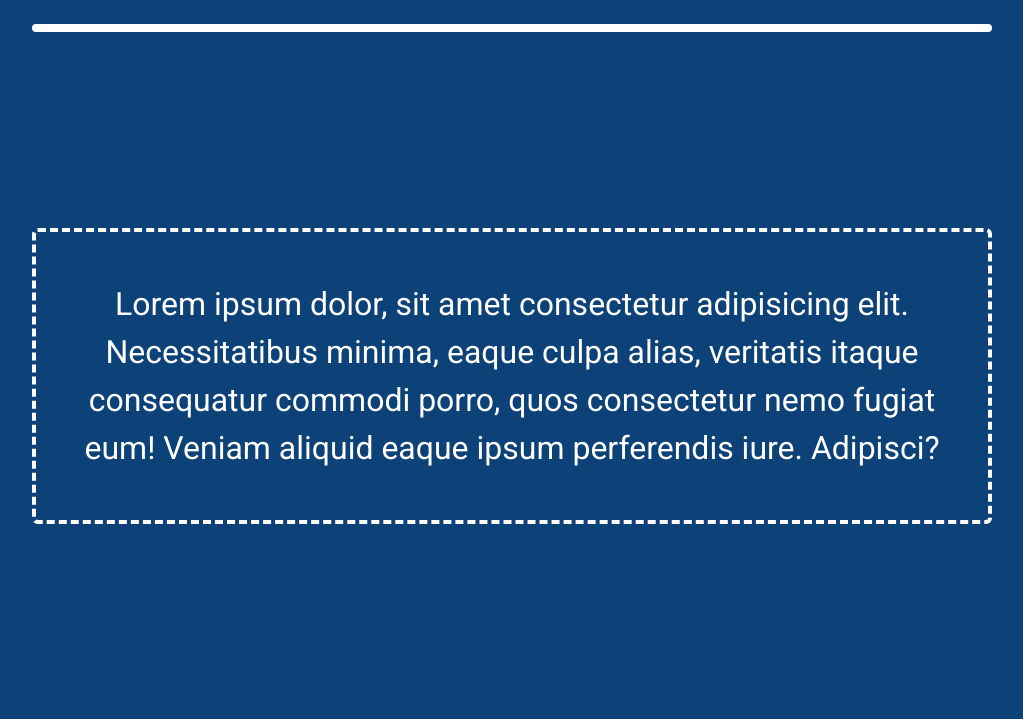
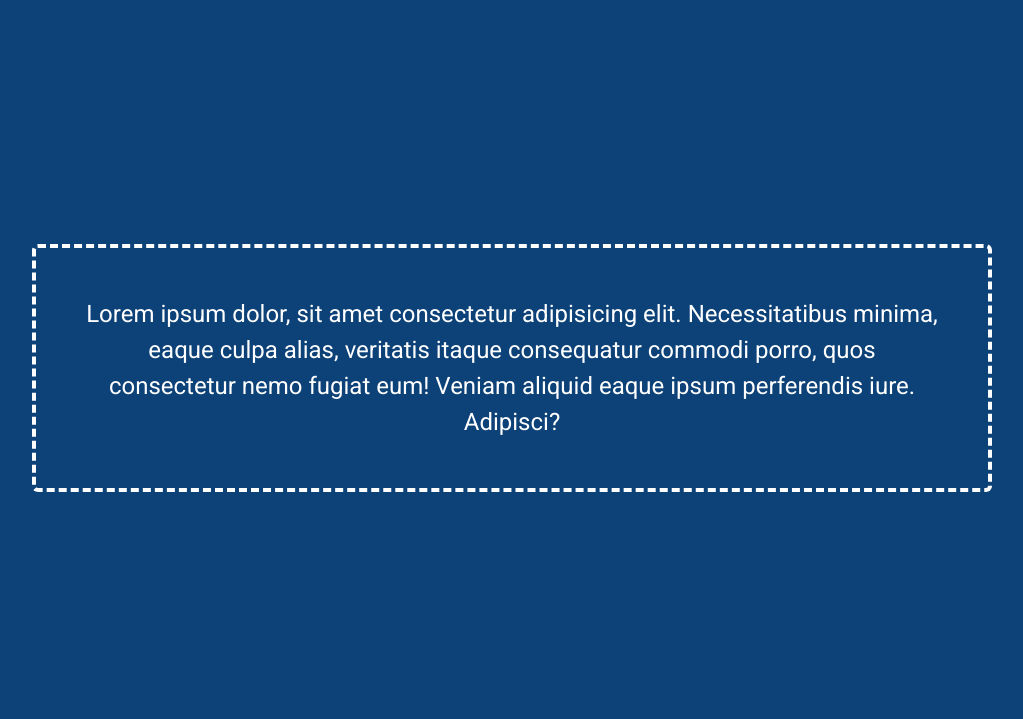
Before and after one commit to InnoSWP/Intaby, a Django app: template web-app/static/templates/page_of_answer.html in a window 1280 px wide. Shown: the top 719 px of the page, without its empty margins (128-1151 px from the left). Run offline with Django 4.2, Linux system fonts and the light colour scheme; the template is opened without the code that fills it, so the values that code supplies are empty.

Commit message:
Add animation to time scale

```diff
--- a/web-app/static/scripts/addAnswer_answerPage.js
+++ b/web-app/static/scripts/addAnswer_answerPage.js
@@ -6,11 +6,12 @@ window.onload = (() => {
         const element = createAnswer(index)
         wrapper.append(element)
     }
+    animation(15)
 })
 
 function createAnswer(_index) {
     var element = document.createElement("button")
-    element.classList.add("Answer_button", "col-4", "btn", "py-4", "px-2", "mb-2", "text-white",
+    element.classList.add("Answer_button", "col-4", "btn", "py-4", "px-2", "mb-4", "mb-lg-2", "text-white",
         "col-md-12", "col-lg-5", "position-relative")
     if (_index % 2 === 1) {
         element.classList.add("me-lg-2")
@@ -86,3 +87,15 @@ function addEvent(_element, type) {
             break
     }
 }
+
+// animation
+
+ function animation(duration){
+    var scale = document.getElementsByClassName('Time_scale')[0]
+    var newStyles = document.createElement('style')
+    newStyles.innerHTML = ".Time_scale {" +
+        "transition: width " + Number(duration) + "s " + "ease-in;" +
+    "width :" + 0
+    "}"
+    scale.append(newStyles)
+}
--- a/web-app/static/scripts/addParticipant.js
+++ b/web-app/static/scripts/addParticipant.js
@@ -1,7 +1,3 @@
-<<<<<<< HEAD
-=======
-
->>>>>>> 2dc3a13b95428debac8acab6e51880a37d3f4f01
 
 function addParticipant(number) {
     var wrapper = document.getElementsByClassName('waiting_hall_wrapper')[0]
--- a/web-app/static/styles/new_style_1.css
+++ b/web-app/static/styles/new_style_1.css
@@ -38,6 +38,16 @@ header {
 
 /* Page of answer */
 
+/* .Time_scale {
+    transition: width 15s ease-in;
+    transition-property: width;
+    transition-timing-function: ease-in;
+} */
+
+/* .Time_scale:hover {
+    width: 0px;
+} */
+
 .Content_wrapper {
     width: 90%;
     height: 90%;
@@ -61,18 +71,6 @@ header {
     text-decoration: none;
 }
 
-@media (min-width: 768px) {
-    .Question_wrapper {
-        font-size: x-large;
-    }
-
-    .Answer_button {
-        font-size: large;
-    }
-
-}
-
-
 @media (min-width: 576px) {
     .Question_wrapper {
         font-size: xx-large;
@@ -80,8 +78,56 @@ header {
 
     .Answer_button {
         font-size: x-large;
+        min-height: 40%;
+    }
+
+    .Content_wrapper {
+        height: 60%;
     }
 }
+
+@media (max-width: 768px) {
+    .Question_wrapper {
+        font-size: xx-large;
+    }
+
+    .Answer_button {
+        font-size: x-large;
+        min-height: 20%;
+    }
+
+    .Content_wrapper {
+        height: 80%;
+    }
+}
+
+@media (min-width: 1024px) {
+
+    .Answer_button {
+        font-size: x-large;
+        min-height: 30%;
+    }
+
+}
+
+@media (min-width: 1280px) {
+    .Question_wrapper {
+        font-size: x-large;
+    }
+
+    .Content_wrapper {
+        height: 90%;
+    }
+
+}
+
+
+
+
+
+
+
+
 
 /* page_of_create */
 
@@ -431,6 +477,7 @@ a {
     .person {
         font-size: xx-large;
     }
+
     .user_icon {
         height: 100%;
         width: 8%;
--- a/web-app/static/templates/page_of_answer.html
+++ b/web-app/static/templates/page_of_answer.html
@@ -23,12 +23,12 @@
 </head>
 
 <body style="background-color:#0D4278;">
-  <div class="Content_wrapper mx-auto d-flex flex-column justify-content-between">
-    <div class="d-flex mt-4 justify-content-center">
-      <div class="py-1 text-center rounded-pill bg-white
+  <div class="Content_wrapper mx-auto d-flex flex-column justify-content-between align-items-begin">
+    <div class="d-flex mt-4 justify-content-center mb-4">
+      <div class="Time_scale  py-2 text-center rounded-pill bg-white
       col-md-12 col-lg-10"></div>
     </div>
-    <div class="d-flex justify-content-md-center align-items-center">
+    <div class="d-flex justify-content-md-center align-items-center mb-4">
       <div class="Question_wrapper col-8 p-5 text-center text-white rounded
         col-md-12 col-lg-10">
         Lorem ipsum dolor, sit amet consectetur adipisicing elit. Necessitatibus minima, eaque culpa alias, veritatis
@@ -36,7 +36,7 @@
         iure.
         Adipisci?</div>
     </div>
-    <div class="d-flex flex-wrap flex-row justify-content-center" id="Button_wrapper">
+    <div class="d-flex flex-wrap flex-row justify-content-center align-items-begin mb-4" id="Button_wrapper">
       <!-- <button class="Answer_button col-4 btn py-4 px-2 mb-2 me-lg-2 text-white
         col-md-12 col-lg-5" type="button" style="background-color: #F83962;">Answer 1
       </button>
```
